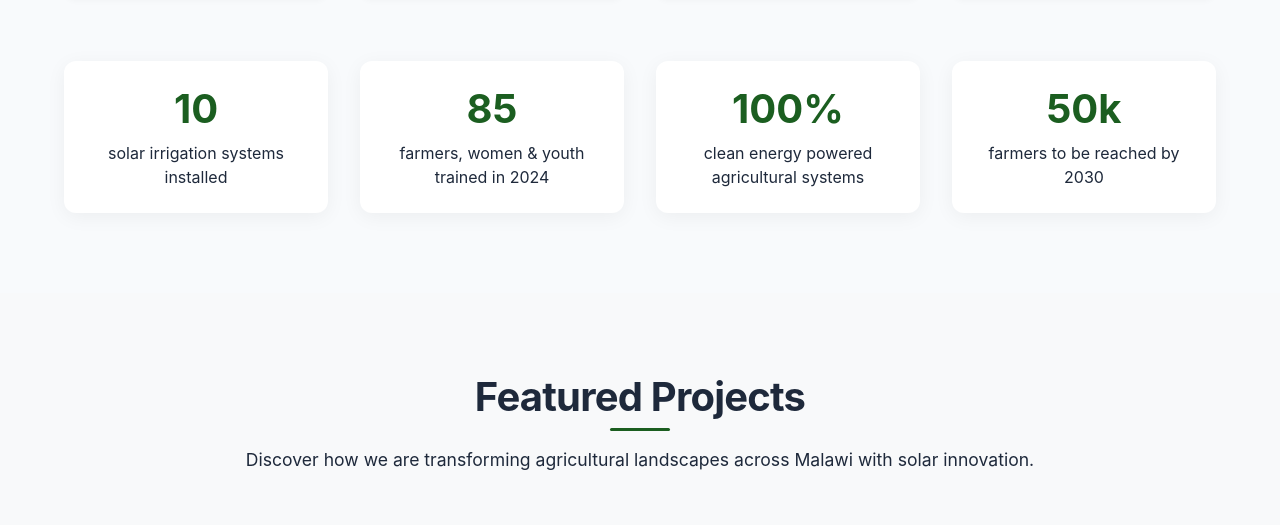
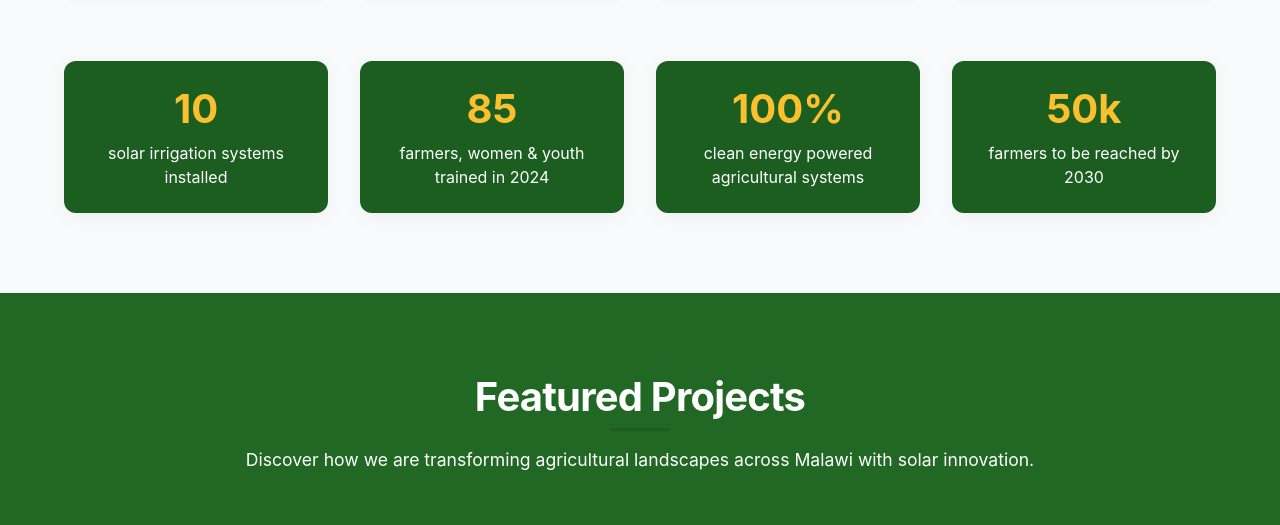
Before and after one commit to bsc-com-22/sunand, a plain HTML site: page index.html in a window 1280 px wide. Shown: the part 2086-2611 px from the top of the page. Drawn offline with Linux system fonts and the light colour scheme.

Commit message:
initial commit2

```diff
--- a/css/custom.css
+++ b/css/custom.css
@@ -990,7 +990,7 @@
     width: 70px;
     height: 70px;
     margin: 0 auto 1.5rem;
-    background: rgba(27, 94, 32, 0.1);
+    background: #1b5e20;
     border-radius: 50%;
     display: flex;
     align-items: center;
@@ -1001,6 +1001,7 @@
 .work-icon svg {
     width: 32px;
     height: 32px;
+    color: #fbc02d;
 }
 
 .work-card h3 {
@@ -1181,8 +1182,8 @@
 }
 
 .cta .btn-primary {
-    background: #fff;
-    color: var(--primary);
+    background: #fbc02d;
+    color: #1b5e20;
     border: 2px solid #fff;
     font-weight: 600;
     padding: 12px 30px;
--- a/index.html
+++ b/index.html
@@ -172,32 +172,32 @@
                 </div>
             </div>
             <div class="impact-stats">
-                <div class="impact-stat">
-                    <div class="impact-number">10</div>
-                    <div class="impact-label">solar irrigation systems installed</div>
+                <div class="impact-stat" style="background-color: #1b5e20;">
+                    <div class="impact-number" style="color: #fbc02d;">10</div>
+                    <div class="impact-label" style="color: white;">solar irrigation systems installed</div>
                 </div>
-                <div class="impact-stat">
-                    <div class="impact-number">85</div>
-                    <div class="impact-label">farmers, women & youth trained in 2024</div>
+                <div class="impact-stat" style="background-color: #1b5e20;">
+                    <div class="impact-number" style="color: #fbc02d;">85</div>
+                    <div class="impact-label" style="color: white;">farmers, women & youth trained in 2024</div>
                 </div>
-                <div class="impact-stat">
-                    <div class="impact-number">100%</div>
-                    <div class="impact-label">clean energy powered agricultural systems</div>
+                <div class="impact-stat" style="background-color: #1b5e20;">
+                    <div class="impact-number" style="color: #fbc02d;">100%</div>
+                    <div class="impact-label" style="color: white;">clean energy powered agricultural systems</div>
                 </div>
-                <div class="impact-stat">
-                    <div class="impact-number">50k</div>
-                    <div class="impact-label">farmers to be reached by 2030</div>
+                <div class="impact-stat" style="background-color: #1b5e20;">
+                    <div class="impact-number" style="color: #fbc02d;">50k</div>
+                    <div class="impact-label" style="color: white;">farmers to be reached by 2030</div>
                 </div>
             </div>
         </div>
     </section>
 
     <!-- Projects Section -->
-    <section class="projects" id="projects">
+    <section class="projects" id="projects" style="background-color: #216825;">
         <div class="container">
             <div class="section-header">
-                <h2>Featured Projects</h2>
-                <p>Discover how we are transforming agricultural landscapes across Malawi with solar innovation.</p>
+                <h2 style="color: white;">Featured Projects</h2>
+                <p style="color: white;">Discover how we are transforming agricultural landscapes across Malawi with solar innovation.</p>
             </div>
             <div class="projects-grid">
                 <div class="project-card">
```
